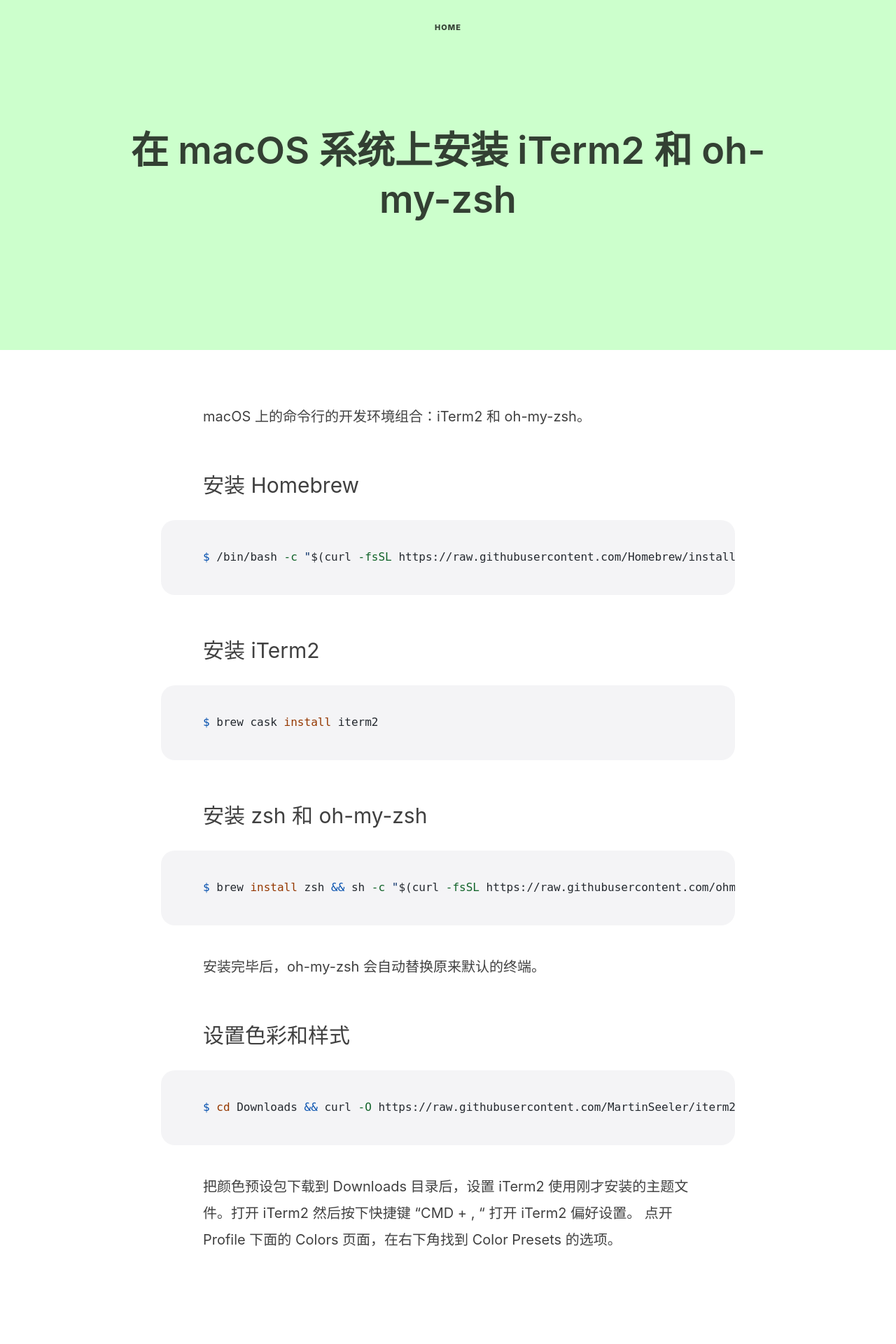
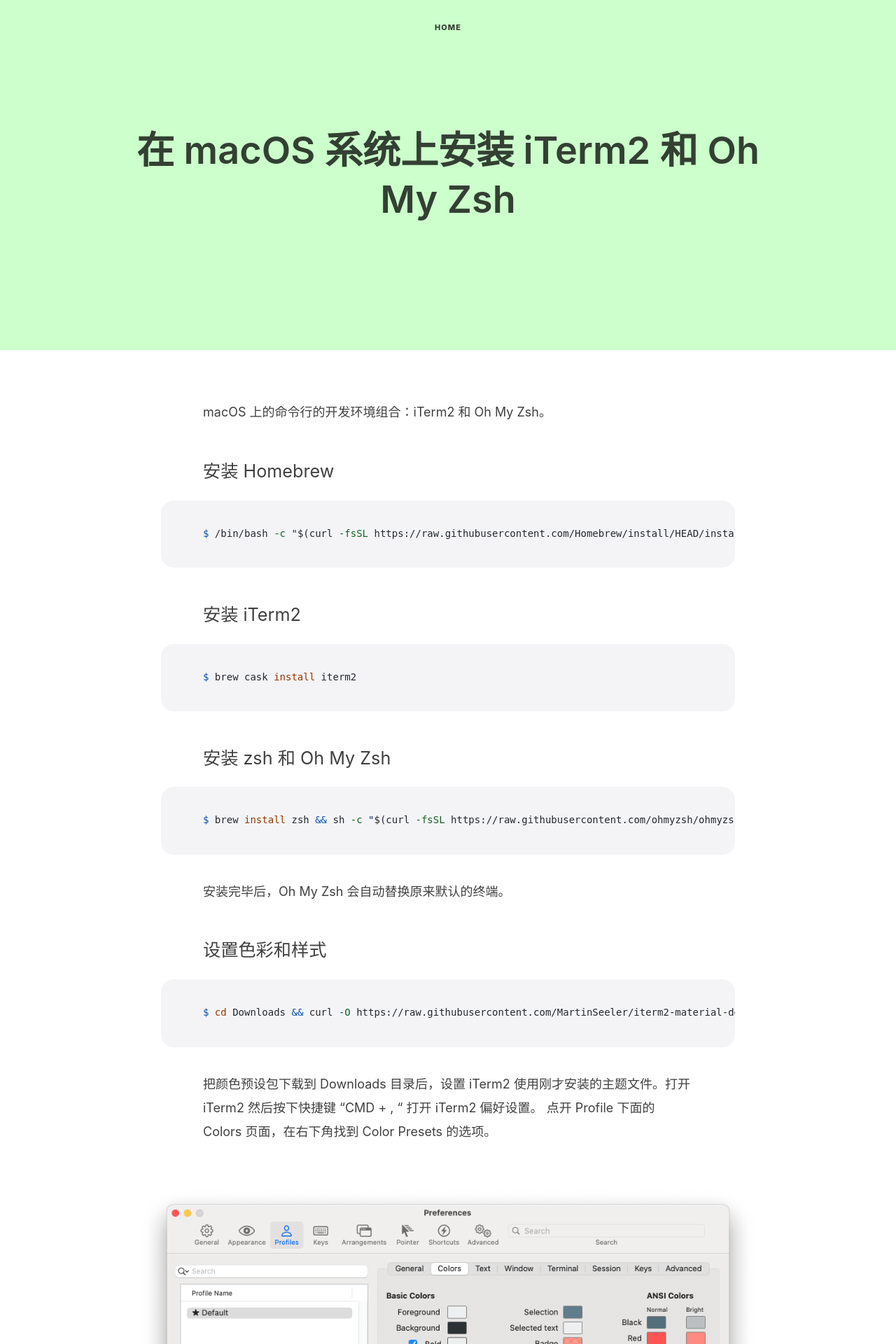
Before and after one commit to nighon/nighon.github.io, a Jekyll site: the page built from _posts/2023-03-09-install-iterm2-oh-my-zsh.md, in a window 1280 px wide. Shown: the top 1920 px of the page at 70% size. Built offline with Jekyll 4.4.1, drawn with Linux system fonts in a browser that asks for light colours; some of the changed text lies outside the part shown.

Commit message:
Update styles

````diff
--- a/_posts/2023-03-09-install-iterm2-oh-my-zsh.md
+++ b/_posts/2023-03-09-install-iterm2-oh-my-zsh.md
@@ -1,11 +1,11 @@
 ---
 layout: post
-title: "在 macOS 系统上安装 iTerm2 和 oh-my-zsh"
+title: "在 macOS 系统上安装 iTerm2 和 Oh My Zsh"
 image: "/assets/img/screen-mock-1.jpg"
 bgcolor: "#cfc"
 ---
 
-macOS 上的命令行的开发环境组合：iTerm2 和 oh-my-zsh。
+macOS 上的命令行的开发环境组合：iTerm2 和 Oh My Zsh。
 
 ## 安装 Homebrew
 
@@ -19,13 +19,13 @@
 $ brew cask install iterm2
 ```
 
-## 安装 zsh 和 oh-my-zsh
+## 安装 zsh 和 Oh My Zsh
 
 ```shell
 $ brew install zsh && sh -c "$(curl -fsSL https://raw.githubusercontent.com/ohmyzsh/ohmyzsh/master/tools/install.sh)"
 ```
 
-安装完毕后，oh-my-zsh 会自动替换原来默认的终端。
+安装完毕后，Oh My Zsh 会自动替换原来默认的终端。
 
 ## 设置色彩和样式
 
@@ -46,7 +46,7 @@
 
 设置完成
 
-## iTerm2，zsh 和 oh-my-zsh 的区别
+## iTerm2，zsh 和 Oh My Zsh 的区别
 
 当您在命令行中输入命令并读取输出时，您正在使用一个称为终端（或 Windows 上的控制台）的程序。 终端接收您的命令并将它们转发到一个称为 shell 的程序，该程序的工作是实际执行您在终端中输入的命令，并可能打印一些输出。 然后 shell 的输出将显示在终端窗口中。
 
--- a/_sass/_header.scss
+++ b/_sass/_header.scss
@@ -7,7 +7,7 @@
   padding: 0 var(--gutter-x);
 
   nav {
-    margin: calc(2px + 2vh) auto .5em;
+    margin: calc(2px + 2vh) auto 0.5em;
   }
 
   h5 {
@@ -23,7 +23,7 @@
   a {
     display: inline-block;
     text-decoration: none;
-    opacity: .75;
+    opacity: 0.75;
 
     &:active {
       color: inherit;
--- a/_sass/_post.scss
+++ b/_sass/_post.scss
@@ -1,5 +1,5 @@
 .post {
-  color: rgba(0, 0, 0, .75)
+  color: rgba(0, 0, 0, 0.75)
 }
 
 .post-head {
@@ -19,9 +19,9 @@
 
   p {
     max-width: 980px;
-    margin: .5em auto;
+    margin: 0.5em auto;
     color: currentColor;
-    opacity: .5;
+    opacity: 0.5;
   }
 }
 
@@ -43,7 +43,7 @@
     max-width: var(--post-max-width);
     padding: 0 var(--gutter-x);
     margin: 2em auto 1em;
-    font-size: 1.5em;
+    font-size: 1.4em;
     font-weight: 400;
     line-height: 1.3em;
     scroll-margin-top: 1em;
@@ -70,7 +70,7 @@
     margin: 0 auto 2em;
 
     li {
-      margin: .5em 0;
+      margin: 0.5em 0;
     }
   }
 }
--- a/_sass/_post_code.scss
+++ b/_sass/_post_code.scss
@@ -12,7 +12,7 @@
     max-width: var(--post-max-width);
     padding: 0 var(--gutter-x);
     margin: 0 auto;
-    font-size: 16px;
+    font-size: 14px;
     background-color: inherit;
   }
 
@@ -32,8 +32,8 @@
 }
 
 code.highlighter-rouge {
-  font-size: 16px;
-  padding: .3em .5em;
+  font-size: 14px;
+  padding: 0.3em 0.5em;
   border-radius: 7px;
   background-color: #eee;
 }
@@ -50,3 +50,44 @@
     border-radius: 0;
   }
 }
+
+.language-shell div.highlight::before {
+  content: "Shell"
+}
+
+.language-css div.highlight::before {
+  content: "CSS"
+}
+
+.language-html div.highlight::before {
+  content: "HTML"
+}
+
+.language-javascript div.highlight::before {
+  content: "JavaScript"
+}
+
+div.highlight {
+  position: relative;
+}
+
+div.highlight::before {
+  z-index: 100;
+  position: absolute;
+  content: "";
+  top: 10px;
+  right: 10px;
+  font-size: 13px;
+  font-weight: 400;
+  background-color: #ccc;
+  padding: 4px 10px;
+  border-radius: 9px;
+  letter-spacing: 0.04em;
+  color: #fff;
+  opacity: 0;
+  transition: opacity 0.2s ease-out;
+}
+
+div.highlight:hover::before {
+  opacity: 1;
+}
--- a/_sass/_posts_list.scss
+++ b/_sass/_posts_list.scss
@@ -12,12 +12,12 @@
 
   .published-at {
     font-size: 14px;
-    color: rgba(var(--black), .5);
+    color: rgba(var(--black), 0.5);
   }
 
   .summary {
     p {
-      margin-bottom: .5em;
+      margin-bottom: 0.5em;
     }
   }
 
--- a/_sass/main.scss
+++ b/_sass/main.scss
@@ -4,7 +4,7 @@
   --lightgray: 200,200,200;
   --gutter-x: 20px;
   --post-max-width: 740px;
-  --post-font-size: 20px;
+  --post-font-size: 18px;
 }
 
 *,
@@ -72,8 +72,8 @@
   div {
     margin: 8em auto;
     max-width: 740px;
-    color: rgba(var(--black), .5);
-    font-size: 16px;
+    color: rgba(var(--black), 0.5);
+    font-size: 14px;
     text-align: center;
   }
 }
@@ -81,7 +81,7 @@
 a {
   color: inherit;
   text-decoration: underline;
-  text-underline-offset: .3em;
+  text-underline-offset: 0.3em;
 
   &
   :active,
@@ -95,17 +95,17 @@
 }
 
 a.underline {
-  padding-bottom: .3em;
+  padding-bottom: 0.3em;
   color: teal;
   text-decoration: none;
   background-image: linear-gradient(teal, teal);
   background-position: 0 100%;
   background-repeat: no-repeat;
-  background-size: 0 .15em;
+  background-size: 0 0.15em;
   transition: background-size 0.5s ease;
 
   &:hover {
-    background-size: 100% .15em;
+    background-size: 100% 0.15em;
   }
 
   h1,
@@ -150,7 +150,7 @@
 //     background-color: currentColor;
 //     transform: scaleX(0);
 //     transform-origin: top left;
-//     transition: transform .3s ease;
+//     transition: transform 0.3s ease;
 //   }
 
 //   &:hover {
````
Also changed, not shown: other parts of _posts/2023-03-09-install-iterm2-oh-my-zsh.md (+2 -2 lines), assets/img/flow-of-http-caching.png (added), assets/img/screenshot-iterm2-options.png (added), assets/img/screenshot-iterm2-preferences.png (added).
